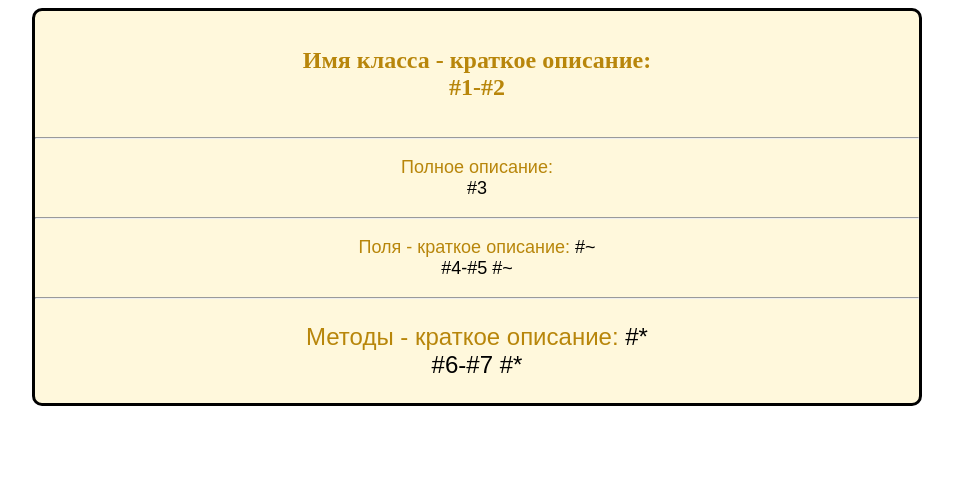
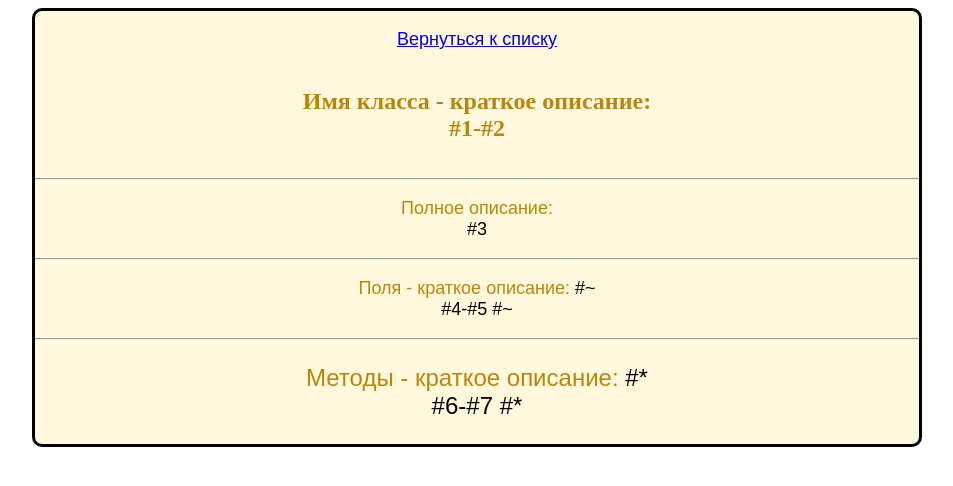
Before and after one commit to trpo2021/cw-ip-013_documentation_generator, a plain HTML site: page src/template/ClassName.html in a window 1280 px wide. Shown: the whole page, without its empty margins (166-1119 px from the left). Drawn offline with Linux system fonts and the light colour scheme.

Commit message:
Add button to go to index.html

```diff
--- a/src/template/ClassName.html
+++ b/src/template/ClassName.html
@@ -53,6 +53,7 @@
     </head>
     <body>
         <div>
+            <p class="g"><a href="../index.html">Вернуться к списку</a></p>
             <h1>Имя класса - краткое описание:<br />#1-#2</h1>
             <hr />
             <p><span class="colortext">Полное описание:</span><br />#3</p>
```
Also changed, not shown: src/template/FuncName.html (+1 -0 lines). Lines whose indentation alone changed are shown as unchanged.
